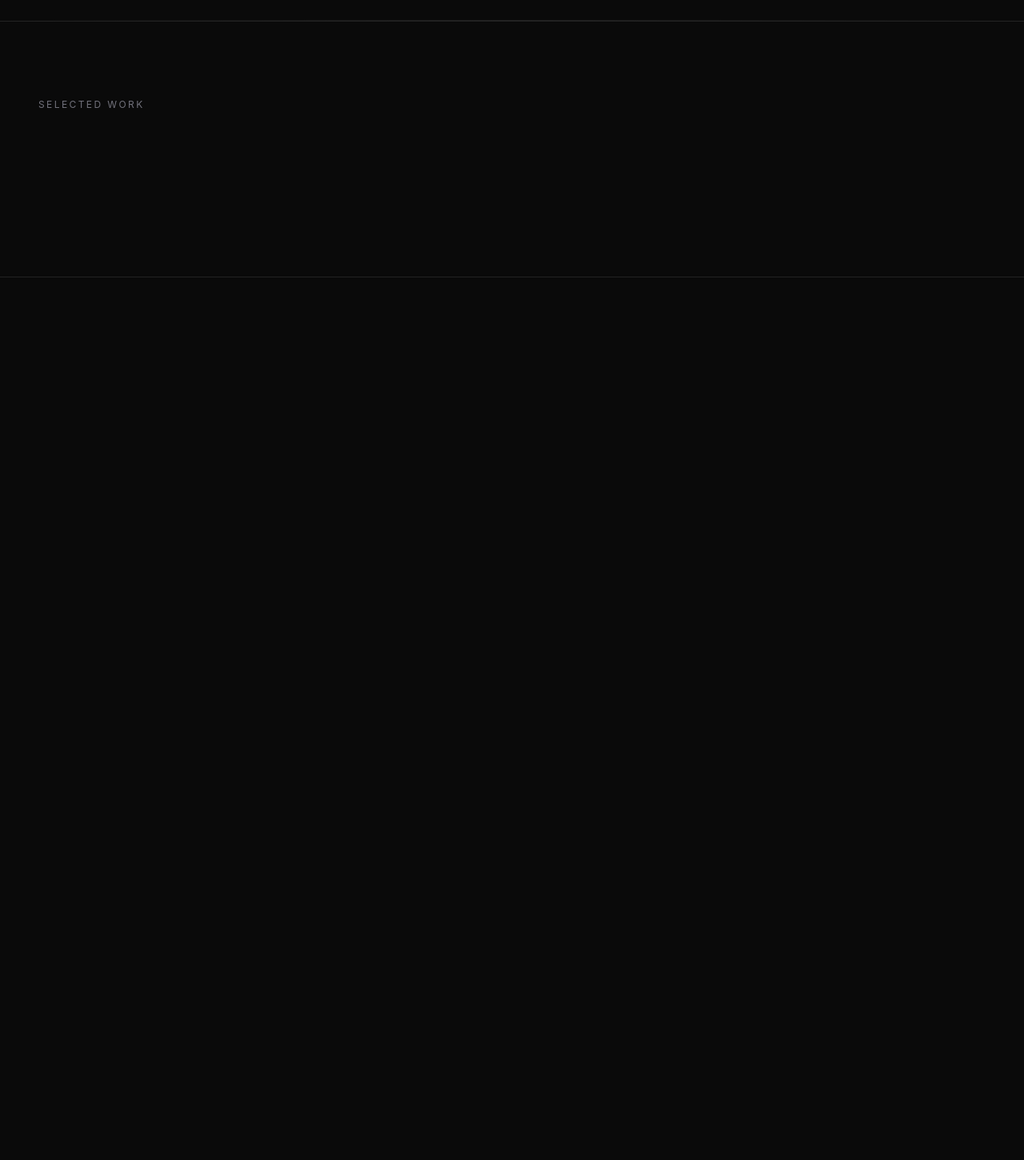
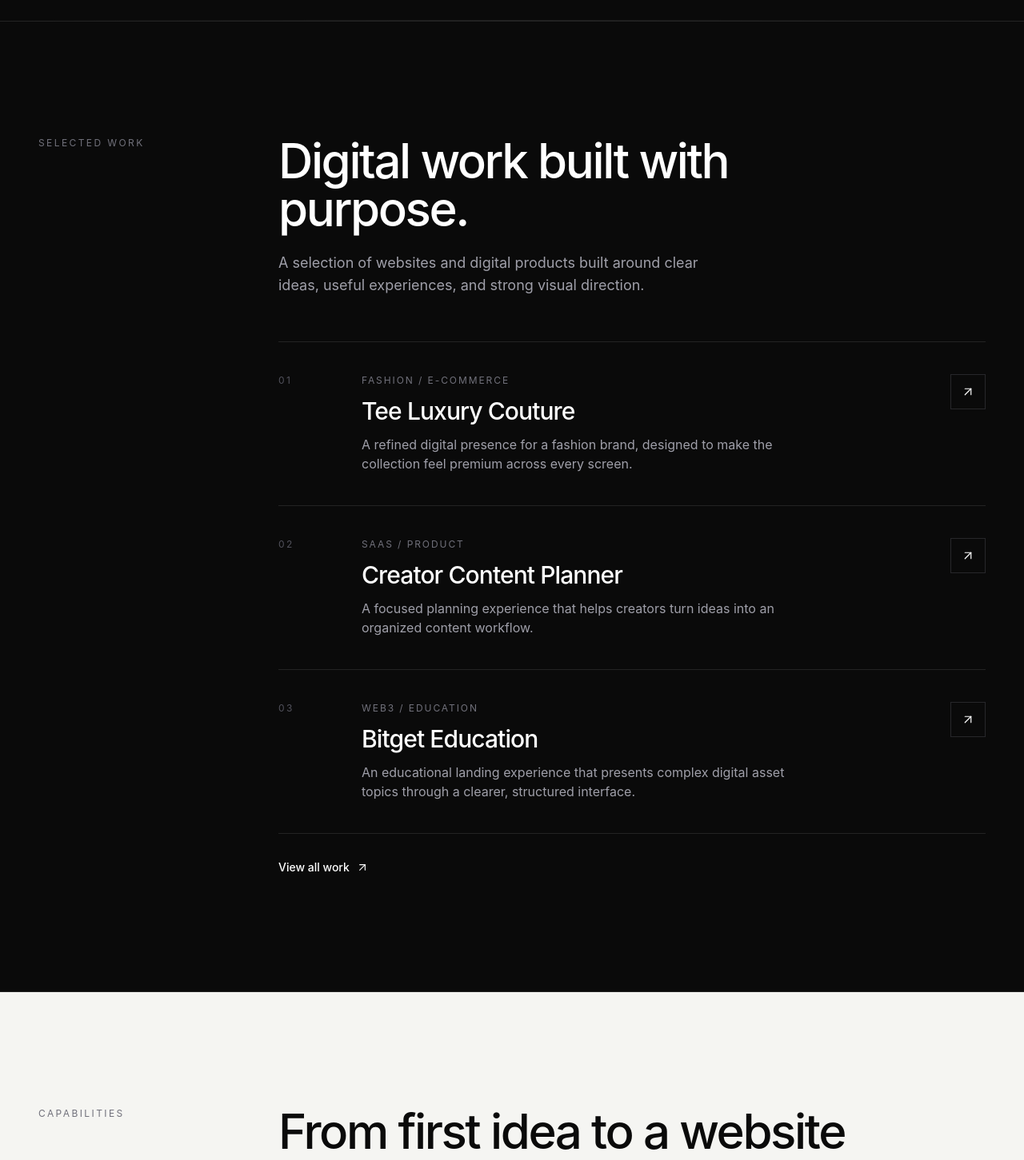
Before and after one commit to Thomas302-star/Thomas-portfolio, a Next.js app: page / in a window 1280 px wide. Shown: the part 860-2311 px from the top of the page at 80% size. Before the commit the page ends 1207 px from the top, so only its background shows below. Built offline with nearby package versions, Linux system fonts and the light colour scheme.

Commit message:
feat: build selected work and services sections

```diff
--- a/app/page.tsx
+++ b/app/page.tsx
@@ -1,14 +1,13 @@
 import { HeroSection } from "@/components/sections/hero-section";
+import { SelectedWork } from "@/components/sections/selected-work";
+import { ServicesSection } from "@/components/sections/services-section";
 
 export default function Home() {
   return (
     <main>
       <HeroSection />
-      <section id="selected-work" className="min-h-[40vh] border-b border-white/10 px-5 py-24 sm:px-8 lg:px-12">
-        <div className="mx-auto max-w-7xl">
-          <p className="text-xs uppercase tracking-[0.2em] text-zinc-500">Selected work</p>
-        </div>
-      </section>
+      <SelectedWork />
+      <ServicesSection />
     </main>
   );
 }
```
